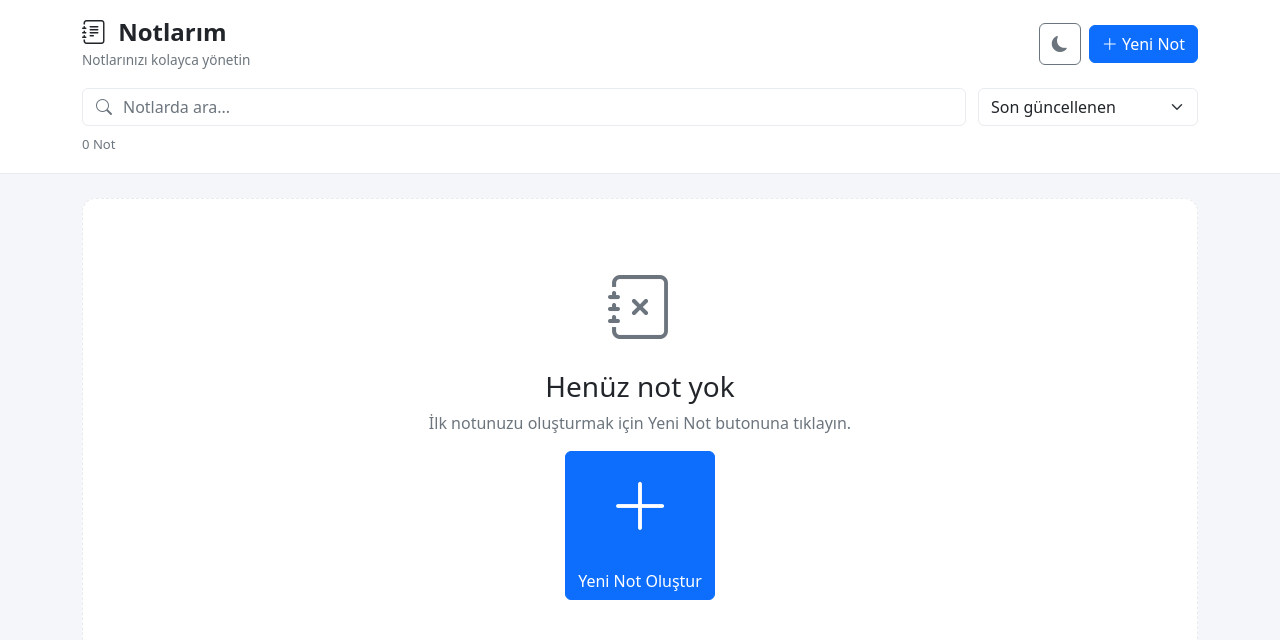
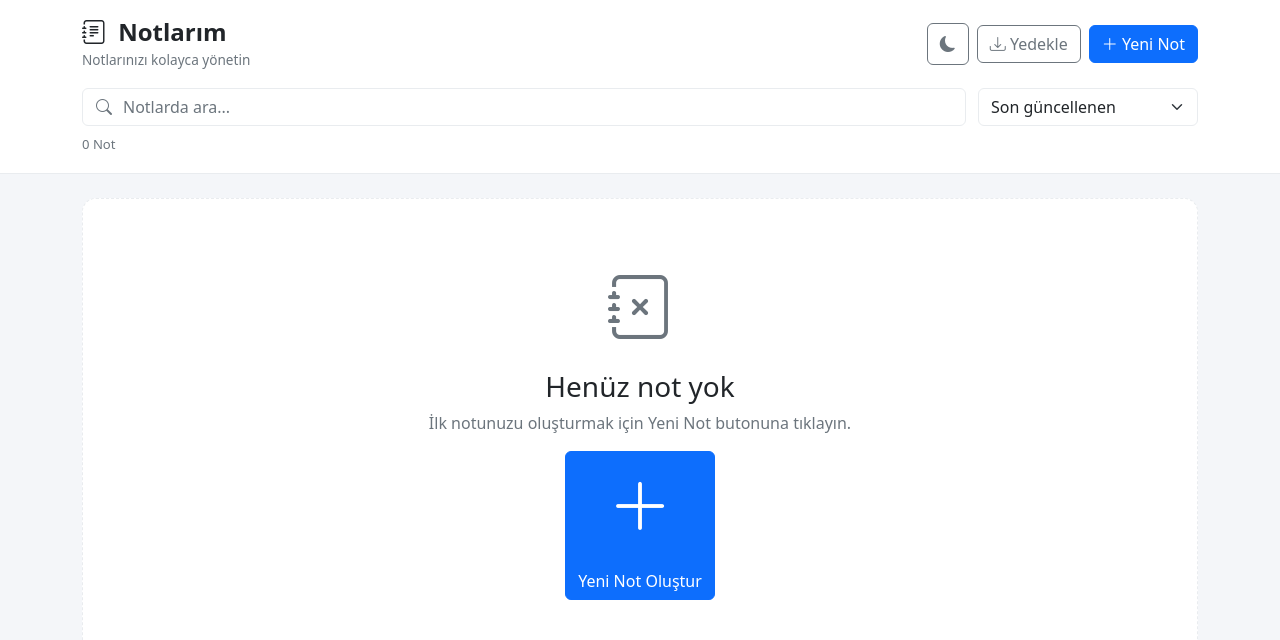
Before and after one commit to hasangurler/Notes, a plain HTML site: page index.html in a window 1280 px wide. Drawn offline with nearby package versions, Linux system fonts and the light colour scheme.

Commit message:
Backup button added

```diff
--- a/index.html
+++ b/index.html
@@ -71,6 +71,17 @@
                     ></i>
                 </button>
 
+
+                <!-- Notları Yedekle -->
+                <button
+                    type="button"
+                    class="btn btn-outline-secondary backup-button"
+                    id="btnBackupNotes"
+                    title="Notları yedekle"
+                >
+                    <i class="bi bi-download"></i>
+                    <span>Yedekle</span>
+                </button>
 
                 <!-- Yeni Not -->
                 <button
```
